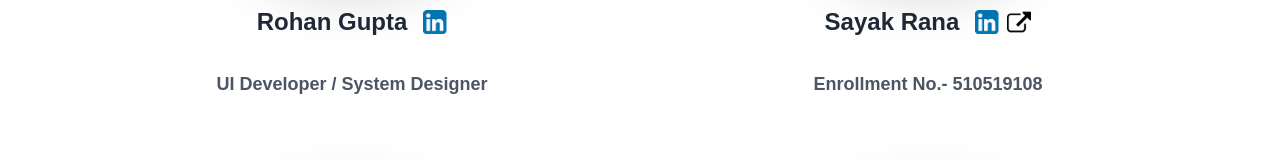
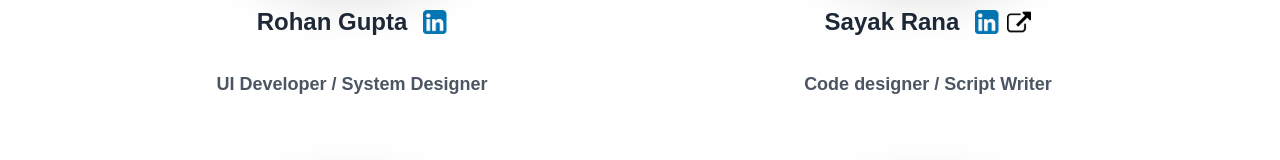
Before and after one commit to Mini-project-iiests/reference-editor, a React (Create React App) app: page /about in a window 1280 px wide. Shown: the part 474-634 px from the top of the page. Built offline with nearby package versions, Linux system fonts and the light colour scheme.

Commit message:
Update about.js

```diff
--- a/src/containers/Home/about.js
+++ b/src/containers/Home/about.js
@@ -39,7 +39,7 @@ class About extends Component {
                 </a>
               </div>
               <div className="text-lg font-semibold text-gray-600">
-                Enrollment No.- 510519108
+                Code designer / Script Writer
               </div>
             </div>
           </Grid>
```
